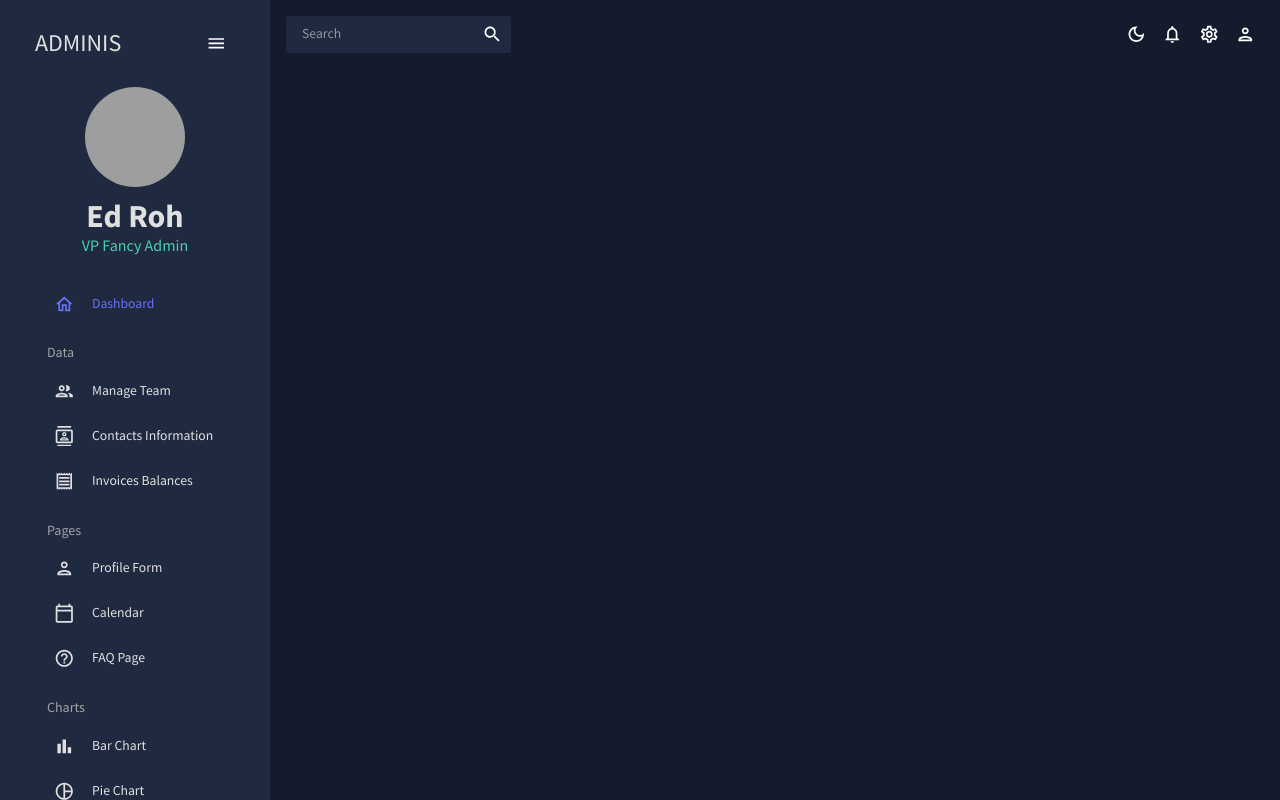
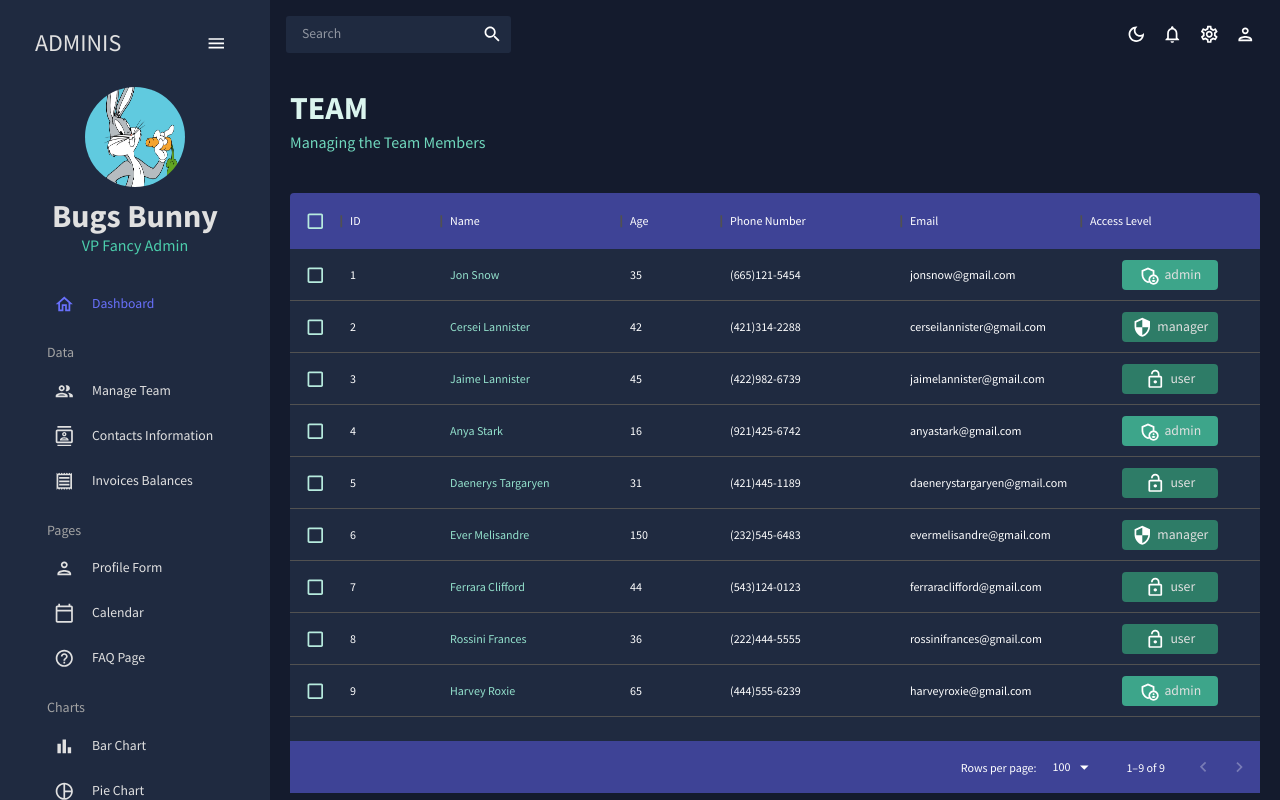
Before and after one commit to GeorgeAnghel114/moneyTracker, a React (Create React App) app in the folder client/: page /team in a window 1280 px wide. Built offline with nearby package versions, Linux system fonts and the light colour scheme; grey boxes are pictures that could not be loaded.

Commit message:
[feat] team component

```diff
--- a/client/src/App.js
+++ b/client/src/App.js
@@ -5,7 +5,7 @@ import { color } from "@mui/system";
 import Topbar from "./scenes/global/Topbar";
 import SideBar from "./scenes/global/Sidebar"
 import DashBoard from "./scenes/dashboard";
-// import Team from "./scenes/team";
+import Team from "./scenes/team";
 // import Invoices from "./scenes/invocies";
 // import Contacts from "./scenes/contacts";
 // import Bar from "./scenes/bar";
@@ -32,7 +32,7 @@ function App() {
             <Topbar />
             <Routes>
               <Route path="/" element={<DashBoard/>}/>
-              {/* <Route path="/team" element={<Team/>}/> */}
+              <Route path="/team" element={<Team/>}/>
               {/* <Route path="/contacts" element={<Contacts/>}/> */}
               {/* <Route path="/invoices" element={<Invoices/>}/> */}
               {/* <Route path="/form" element={<Form/>}/> */}
--- /dev/null
+++ b/client/src/components/Header.jsx
@@ -0,0 +1,16 @@
+import { Typography, Box, useTheme } from "@mui/material";
+import { tokens } from "../theme";
+
+const Header = ({title, subtitle}) =>{
+    const theme = useTheme();
+    const colors = tokens(theme.palette.mode);
+
+    return <Box mb="30px">
+        <Typography variant="h2" color={colors.greenAccent[100]} fontWeight="bold"
+        sx={{mb:"5px"}}>{title}</Typography>
+        <Typography variant="h5" color={colors.greenAccent[400]}>{subtitle}</Typography>
+
+    </Box>
+}
+
+export default Header;
--- a/client/src/scenes/dashboard/index.jsx
+++ b/client/src/scenes/dashboard/index.jsx
@@ -1,8 +1,12 @@
+import { Box } from "@mui/system";
+import Header from "../../components/Header";
 
 const Dashboard = () => {
-    return <div>
-        Dashboard
-    </div>
+    return <Box m="20px">
+    <Box display="flex" justifyContent="space-between" alignItems="center">
+        <Header title="DASHBOARD" subtitle="Welcome to your dasboard"/>
+    </Box>
+    </Box>
 }
 
 export default Dashboard
--- a/client/src/scenes/global/Sidebar.jsx
+++ b/client/src/scenes/global/Sidebar.jsx
@@ -96,7 +96,7 @@ const Sidebar = () => {
                   alt="profile-user"
                   width="100px"
                   height="100px"
-                  src={`../../assets/user.png`}
+                  src={`../../assets/bunny.jpeg`}
                   style={{ cursor: "pointer", borderRadius: "50%" }}
                 />
               </Box>
@@ -107,7 +107,7 @@ const Sidebar = () => {
                   fontWeight="bold"
                   sx={{ m: "10px 0 0 0" }}
                 >
-                  Ed Roh
+                  Bugs Bunny
                 </Typography>
                 <Typography variant="h5" color={colors.greenAccent[500]}>
                   VP Fancy Admin
--- /dev/null
+++ b/client/src/scenes/team/index.jsx
@@ -0,0 +1,109 @@
+import { Box, Typography, useTheme } from "@mui/material";
+import { DataGrid } from "@mui/x-data-grid";
+import { tokens } from "../../theme";
+import { mockDataTeam } from "../../data/mockData";
+import AdminPanelSettingsOutlinedIcon from "@mui/icons-material/AdminPanelSettingsOutlined";
+import LockOpenOutlinedIcon from "@mui/icons-material/LockOpenOutlined";
+import SecurityOutlinedIcon from "@mui/icons-material/SecurityOutlined";
+import Header from "../../components/Header";
+
+const Team = () => {
+  const theme = useTheme();
+  const colors = tokens(theme.palette.mode);
+  const columns = [
+    { field: "id", headerName: "ID" },
+    {
+      field: "name",
+      headerName: "Name",
+      flex: 1,
+      cellClassName: "name-column--cell",
+    },
+    {
+      field: "age",
+      headerName: "Age",
+      type: "number",
+      headerAlign: "left",
+      align: "left",
+    },
+    {
+      field: "phone",
+      headerName: "Phone Number",
+      flex: 1,
+    },
+    {
+      field: "email",
+      headerName: "Email",
+      flex: 1,
+    },
+    {
+      field: "accessLevel",
+      headerName: "Access Level",
+      flex: 1,
+      renderCell: ({ row: { access } }) => {
+        return (
+          <Box
+            width="60%"
+            m="0 auto"
+            p="5px"
+            display="flex"
+            justifyContent="center"
+            backgroundColor={
+              access === "admin"
+                ? colors.greenAccent[600]
+                : access === "manager"
+                ? colors.greenAccent[700]
+                : colors.greenAccent[700]
+            }
+            borderRadius="4px"
+          >
+            {access === "admin" && <AdminPanelSettingsOutlinedIcon />}
+            {access === "manager" && <SecurityOutlinedIcon />}
+            {access === "user" && <LockOpenOutlinedIcon />}
+            <Typography color={colors.grey[100]} sx={{ ml: "5px" }}>
+              {access}
+            </Typography>
+          </Box>
+        );
+      },
+    },
+  ];
+
+  return (
+    <Box m="20px">
+      <Header title="TEAM" subtitle="Managing the Team Members" />
+      <Box
+        m="40px 0 0 0"
+        height="75vh"
+        sx={{
+          "& .MuiDataGrid-root": {
+            border: "none",
+          },
+          "& .MuiDataGrid-cell": {
+            borderBottom: "none",
+          },
+          "& .name-column--cell": {
+            color: colors.greenAccent[300],
+          },
+          "& .MuiDataGrid-columnHeaders": {
+            backgroundColor: colors.blueAccent[700],
+            borderBottom: "none",
+          },
+          "& .MuiDataGrid-virtualScroller": {
+            backgroundColor: colors.primary[400],
+          },
+          "& .MuiDataGrid-footerContainer": {
+            borderTop: "none",
+            backgroundColor: colors.blueAccent[700],
+          },
+          "& .MuiCheckbox-root": {
+            color: `${colors.greenAccent[200]} !important`,
+          },
+        }}
+      >
+        <DataGrid checkboxSelection rows={mockDataTeam} columns={columns} />
+      </Box>
+    </Box>
+  );
+};
+
+export default Team;
```
